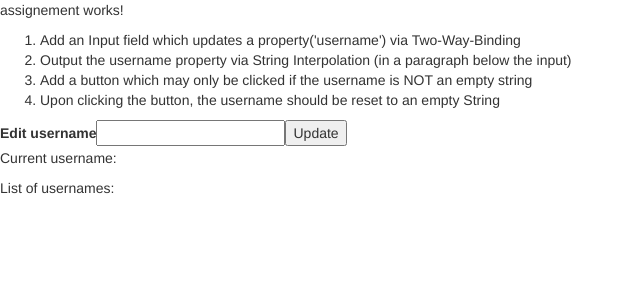
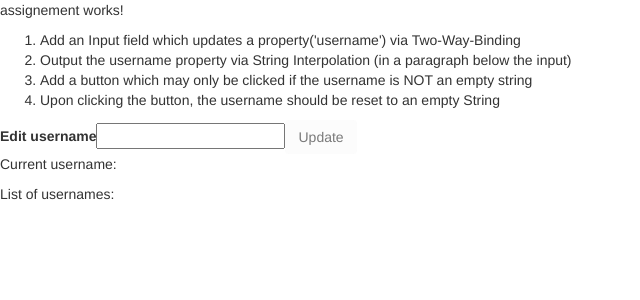
Before and after one commit to hashprogrammer2022/angular, an Angular app: page / in a window 1280 px wide. Shown: the top 300 px of the page, without its empty margins (0-640 px from the left). Built offline with nearby package versions, Linux system fonts and the light colour scheme.

Commit message:
last updated done assigment 02

```diff
--- a/src/app/assignement/assignement.component.html
+++ b/src/app/assignement/assignement.component.html
@@ -13,7 +13,10 @@
         id=""
         [(ngModel)]="username"
     >
-    <button (click)="onUpdatedUsername()">Update</button>
+    <button class="btn"
+    (click)="onUpdatedUsername()"
+    [disabled]="onInputChange()"
+    >Update</button>
 </div>
 <p>Current username: {{username}}</p>
 <p>List of usernames: {{this.usernames.join(", ")}}</p>
--- a/src/app/assignement/assignement.component.ts
+++ b/src/app/assignement/assignement.component.ts
@@ -7,10 +7,21 @@ import { Component } from '@angular/core';
 })
 export class AssignementComponent {
   username = "";
+  disableButton = false;
   usernames:string[] = [];
+  constructor(){
 
+
+  }
   onUpdatedUsername(){
     this.usernames.push(this.username);
     this.username = "";
   }
+  onInputChange(){
+    if(this.username.trim().length > 0)
+    this.disableButton = true;
+    else
+    this.disableButton = false;
+    return !this.disableButton;
+  }
 }
```
